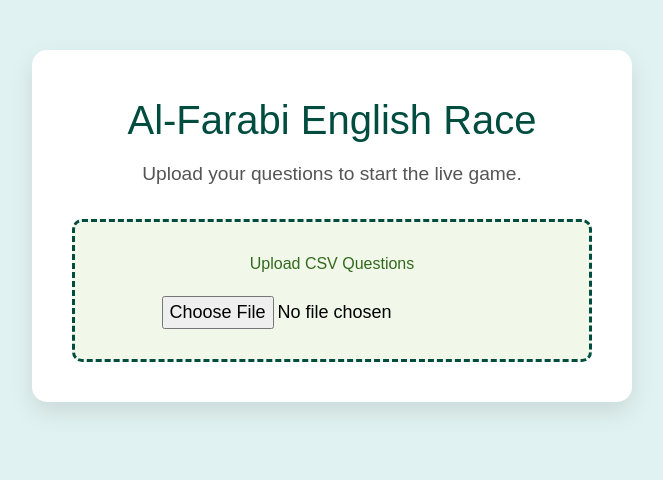
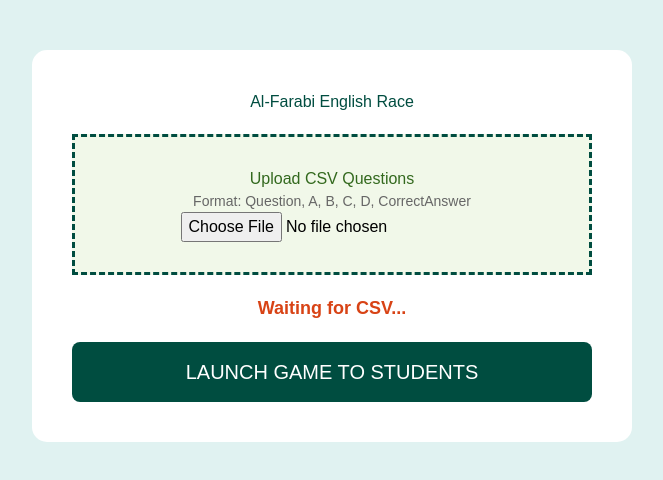
Before and after one commit to faragallam/Live-Race, a Next.js app: page / in a window 1280 px wide. Shown: the top 480 px of the page, without its empty margins (308-971 px from the left). Built offline with nearby package versions, Linux system fonts and the light colour scheme.

Commit message:
Update index.js

```diff
--- a/pages/index.js
+++ b/pages/index.js
@@ -1,37 +1,73 @@
+import { useState } from 'react';
 import { useRouter } from 'next/router';
 
 export default function TeacherControl() {
   const router = useRouter();
+  const [questions, setQuestions] = useState([]);
+  const [status, setStatus] = useState("Waiting for CSV...");
 
+  // Reads the CSV and turns it into a list of questions
   const handleFileUpload = (e) => {
     const file = e.target.files[0];
-    if (file) {
-      // The moment you upload the questions, it immediately goes to the big screen
-      router.push('/race');
+    if (!file) return;
+
+    const reader = new FileReader();
+    reader.onload = (event) => {
+      const text = event.target.result;
+      const lines = text.split('\n').filter(line => line.trim() !== '');
+
+      // Skip the header row and map the rest
+      const parsedQuestions = lines.slice(1).map(line => {
+        const [q, a, b, c, d, answer] = line.split(',');
+        return { q, options: [a, b, c, d], answer: answer?.trim() };
+      });
+
+      setQuestions(parsedQuestions);
+      setStatus(`✅ Loaded ${parsedQuestions.length} questions!`);
+    };
+    reader.readAsText(file);
+  };
+
+  const startGame = async () => {
+    if (questions.length === 0) {
+      alert("Please upload a CSV file first!");
+      return;
     }
+
+    setStatus("Starting game...");
+
+    // Send the questions to the Pusher server to broadcast to students
+    await fetch('/api/pusher', {
+      method: 'POST',
+      headers: { 'Content-Type': 'application/json' },
+      body: JSON.stringify({
+        event: 'game-started',
+        data: { questions }
+      })
+    });
+
+    // Move the teacher to the big screen dashboard
+    router.push('/race');
   };
 
   return (
     <div style={{ minHeight: '100vh', backgroundColor: '#e0f2f1', padding: '50px', fontFamily: 'sans-serif', textAlign: 'center' }}>
-      <div style={{ maxWidth: '600px', margin: '0 auto', backgroundColor: 'white', padding: '40px', borderRadius: '15px', boxShadow: '0 10px 25px rgba(0,0,0,0.1)' }}>
+      <div style={{ maxWidth: '600px', margin: '0 auto', backgroundColor: 'white', padding: '40px', borderRadius: '15px' }}>
+        <h1 style={{ color: '#004d40' }}>Al-Farabi English Race</h1>
 
-        <h1 style={{ color: '#004d40', fontSize: '2.5rem', marginBottom: '10px' }}>
-          Al-Farabi English Race
-        </h1>
-        <p style={{ color: '#555', fontSize: '1.2rem', marginBottom: '30px' }}>
-          Upload your questions to start the live game.
-        </p>
-
-        <div style={{ border: '3px dashed #004d40', padding: '30px', borderRadius: '10px', backgroundColor: '#f1f8e9' }}>
-          <h2 style={{ color: '#33691e', marginBottom: '20px' }}>Upload CSV Questions</h2>
-          <input
-            type="file"
-            accept=".csv"
-            onChange={handleFileUpload}
-            style={{ fontSize: '18px', cursor: 'pointer' }}
-          />
+        <div style={{ border: '3px dashed #004d40', padding: '30px', margin: '20px 0', backgroundColor: '#f1f8e9' }}>
+          <h2 style={{ color: '#33691e' }}>Upload CSV Questions</h2>
+          <p style={{ fontSize: '14px', color: '#666' }}>Format: Question, A, B, C, D, CorrectAnswer</p>
+          <input type="file" accept=".csv" onChange={handleFileUpload} />
         </div>
 
+        <p style={{ fontWeight: 'bold', fontSize: '18px', color: '#d84315' }}>{status}</p>
+
+        <button
+          onClick={startGame}
+          style={{ width: '100%', padding: '15px', fontSize: '20px', backgroundColor: '#004d40', color: 'white', border: 'none', borderRadius: '8px', cursor: 'pointer', marginTop: '20px' }}>
+          LAUNCH GAME TO STUDENTS
+        </button>
       </div>
     </div>
   );
```
